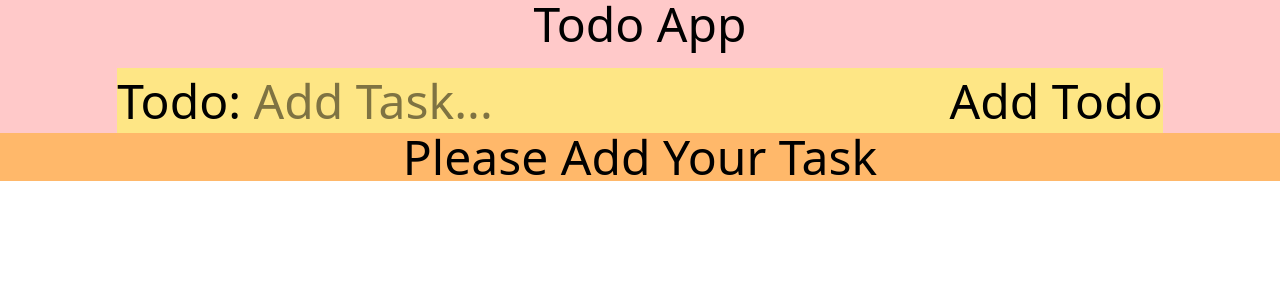
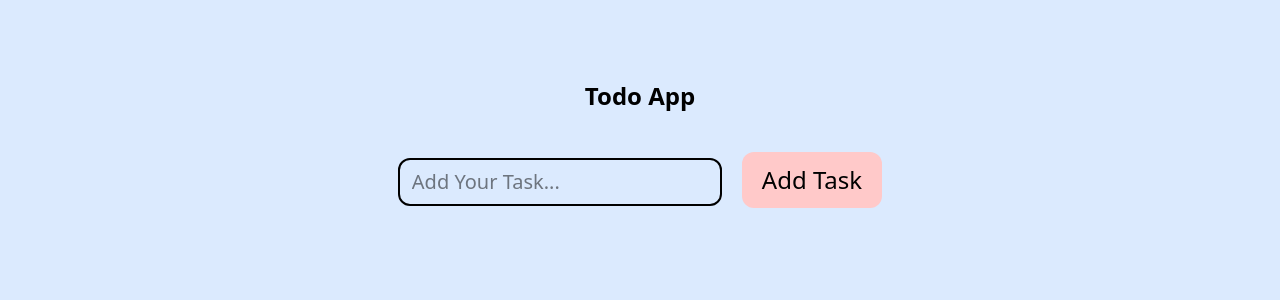
Before and after one commit to chiragbhoi01/coding-practice, a React (Vite) app: page / in a window 1280 px wide. Shown: the top 300 px of the page. Built offline with nearby package versions, Linux system fonts and the light colour scheme.

Commit message:
Day6 component with todo functionality and localStorage integration

```diff
--- a/src/App.jsx
+++ b/src/App.jsx
@@ -1,5 +1,5 @@
 
-import Day5 from './components/Day5'
+import Day6 from './components/Day6'
 function App() {
 
 
@@ -8,7 +8,8 @@ function App() {
     {/* <Usestate /> */}
     {/* <Day3/> */}
     {/* <Day4/> */}
-    <Day5/>
+    {/* <Day5/> */}
+    <Day6/>
 
     </>
   )
--- /dev/null
+++ b/src/components/Day6.jsx
@@ -0,0 +1,131 @@
+import React, { useEffect, useState } from 'react';
+
+function Day6() {
+    const [todo, setTodo] = useState("");
+    const [todos, setTodos] = useState([]);
+    const [editIndex, setEditIndex] = useState(null);
+    const [editText, setEditText] = useState("");
+
+    // Load todos from localStorage when app starts
+    useEffect(() => {
+        const storedTodos = JSON.parse(localStorage.getItem("todos"));
+        if (Array.isArray(storedTodos)) {
+            setTodos(storedTodos);
+        }
+    }, []);
+
+    // Save todos to localStorage when they change
+    useEffect(() => {
+        localStorage.setItem("todos", JSON.stringify(todos));
+    }, [todos]);
+
+    const addTodo = () => {
+        if (todo === "" || todos.some((t) => t.text === todo)) return;
+        setTodos([{ text: todo, completed: false }, ...todos]);
+        setTodo("");
+    };
+
+    const removeTodo = (index) => {
+        const updatedTodos = todos.filter((_, idx) => idx !== index);
+        setTodos(updatedTodos);
+    };
+
+    const editTodo = (index) => {
+        setEditIndex(index);
+        setEditText(todos[index].text);
+    };
+
+    const saveTodo = () => {
+        const updatedTodos = todos.map((todo, idx) =>
+            idx === editIndex ? { ...todo, text: editText } : todo
+        );
+        setTodos(updatedTodos);
+        setEditIndex(null);
+        setEditText("");
+    };
+
+    const toggleTodo = (index) => {
+        setTodos(todos.map((todo, idx) =>
+            idx === index ? { ...todo, completed: !todo.completed } : todo
+        ));
+    };
+
+    return (
+        <>
+            <div className='bg-blue-100 flex justify-center text-2xl py-20 min-h-screen'>
+                <div>
+                    <h1 className='font-bold text-center mb-5'>Todo App</h1>
+                    <div className='my-10'>
+                        <InputField
+                            type="text"
+                            placeholder='Add Your Task...'
+                            className='rounded-xl border-2 text-xl p-3'
+                            value={todo}
+                            event={(e) => setTodo(e.target.value)}
+                        />
+                        <button
+                            className='rounded-xl ml-5 bg-red-200 px-5 py-3 hover:bg-red-400'
+                            onClick={addTodo}
+                        >
+                            Add Task
+                        </button>
+                    </div>
+
+                    {todos.length > 0 && (
+                        <ul className='space-y-4'>
+                            {todos.map((item, index) => (
+                                <li key={index} className='flex items-center space-x-4'>
+                                    {editIndex === index ? (
+                                        <>
+                                            <InputField
+                                                value={editText}
+                                                event={(e) => setEditText(e.target.value)}
+                                            />
+                                            <button onClick={saveTodo} className='text-green-700 text-xl'>✅</button>
+                                        </>
+                                    ) : (
+                                        <>
+                                            <span
+                                                className={`text-xl ${item.completed ? "line-through text-red-500" : ""}`}
+                                            >
+                                                {item.text}
+                                            </span>
+                                            <input
+                                                type="checkbox"
+                                                onChange={() => toggleTodo(index)}
+                                                checked={item.completed}
+                                            />
+                                            <button onClick={() => editTodo(index)} className='text-blue-500 text-xl'>✏️</button>
+                                            <button onClick={() => removeTodo(index)} className='text-red-600 text-xl'>🗑️</button>
+                                        </>
+                                    )}
+                                </li>
+                            ))}
+                        </ul>
+                    )}
+                </div>
+            </div>
+        </>
+    );
+}
+
+export default Day6;
+
+// Reusable Input component
+const InputField = ({
+    type = "text",
+    value,
+    className,
+    event,
+    ...props
+}) => {
+    return (
+        <input
+            type={type}
+            value={value}
+            className={`${className} text-xl border px-3 py-2 rounded-lg`}
+            onChange={event}
+            {...props}
+        />
+    );
+};
```
